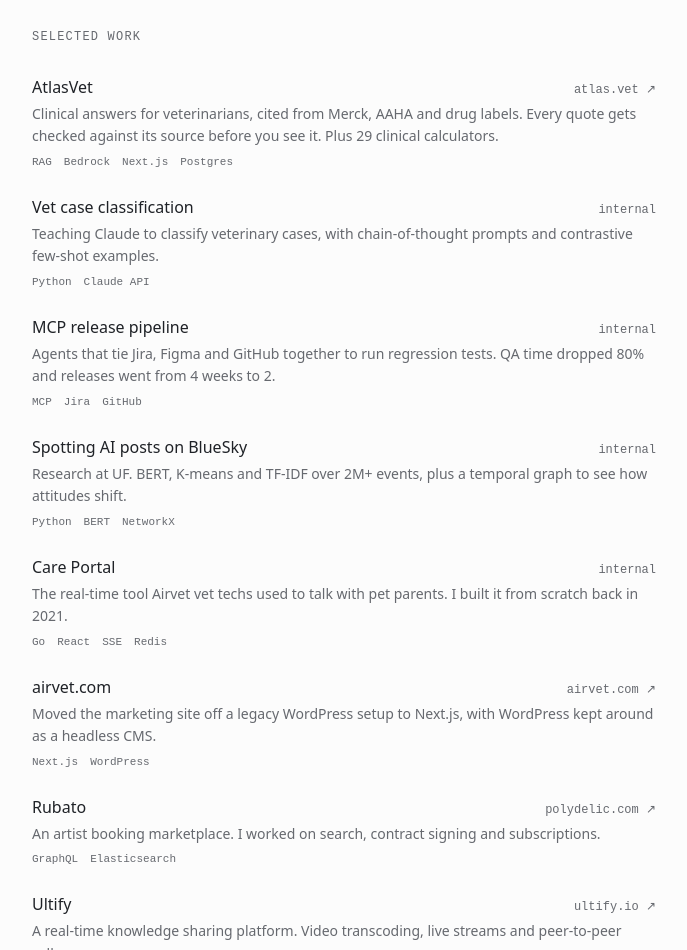
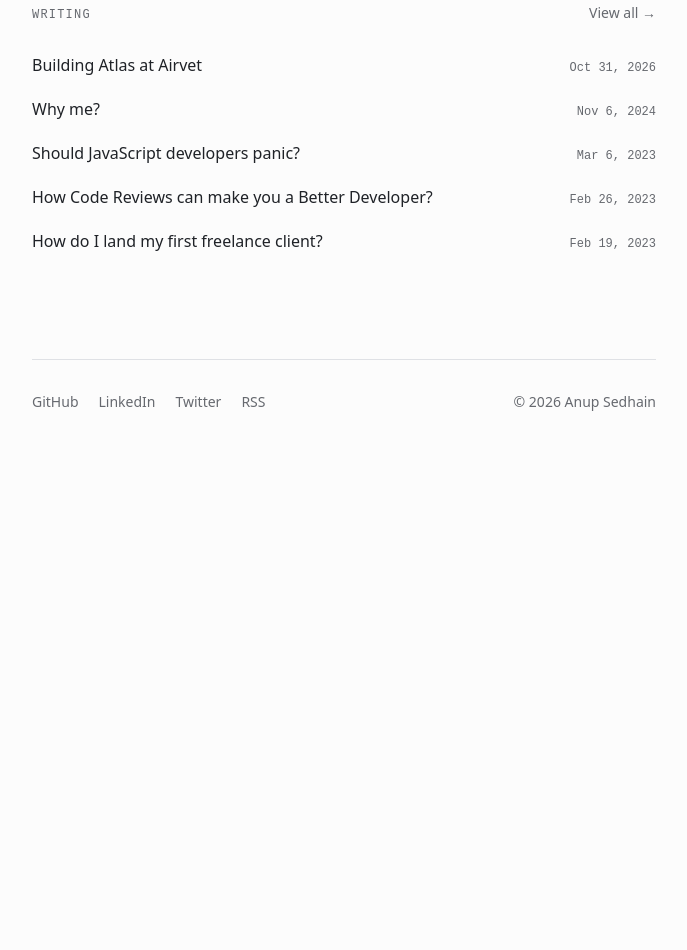
Before and after one commit to npsedhain/npsedhain, an Astro site: page / in a window 1280 px wide. Shown: the part 1850-2800 px from the top of the page, without its empty margins (296-983 px from the left). After the commit the page ends 2294 px from the top, so only its background shows below. Built offline with nearby package versions, Linux system fonts and the light colour scheme; Astro itself is replaced by a stand-in of ours.

Commit message:
Rename to Atlas, update title and bio, drop selected work

```diff
--- a/src/components/home/ProofStrip.astro
+++ b/src/components/home/ProofStrip.astro
@@ -11,7 +11,7 @@ interface Stat {
 const stats: Stat[] = [
   { value: '80%', countup: 80, width: 4, label: 'less QA time once MCP agents took over regression tests' },
   { value: '4→2', width: 4, label: 'weeks from feature to release with an agentic pipeline' },
-  { value: '92%', countup: 92, width: 4, label: 'accuracy spotting AI-written posts across 2M+ events' },
+  { value: '2M+', countup: 2, width: 4, label: 'social posts analyzed to track how behavior shifts over time' },
   { value: '7', countup: 7, width: 4, label: 'years building products' },
 ];
 ---
--- a/src/components/home/Work.astro
+++ /dev/null
@@ -1,33 +0,0 @@
----
-import Section from '../Section.astro';
-import { projects } from '../../data/projects';
----
-
-<Section title="Selected work">
-  <ul class="dim-list space-y-1">
-    {
-      projects.map((p) => (
-        <li class="py-2.5">
-          <div class="flex items-baseline justify-between gap-4">
-            <h3 class="font-medium">
-              {p.href ? (
-                <a href={p.href} class="link" target="_blank" rel="noopener">
-                  {p.name}
-                </a>
-              ) : (
-                p.name
-              )}
-            </h3>
-            <span class="shrink-0 font-mono text-xs text-muted">
-              {p.href ? `${p.linkLabel ?? 'link'} ↗` : 'internal'}
-            </span>
-          </div>
-          <p class="mt-1 text-sm leading-relaxed text-muted">{p.blurb}</p>
-          <ul class="mt-1.5 flex flex-wrap gap-x-3 gap-y-1 font-mono text-[11px] text-muted" aria-label="Tools">
-            {p.tags.map((t) => <li>{t}</li>)}
-          </ul>
-        </li>
-      ))
-    }
-  </ul>
-</Section>
--- a/src/data/experience.ts
+++ b/src/data/experience.ts
@@ -24,13 +24,13 @@ export const roles: Role[] = [
   {
     start: 'Jan 2026',
     end: 'Present',
-    title: 'Fullstack Engineer',
+    title: 'Fullstack AI Engineer',
     company: 'Airvet',
     companyUrl: 'https://www.airvet.com',
     location: 'Los Angeles, CA',
     summary:
-      'Same Airvet, new title. These days I spend most of my time on AtlasVet, a RAG app for vets, and on getting Claude to classify vet cases well.',
-    tags: ['RAG', 'Claude API', 'Python', 'TypeScript', 'Go'],
+      "Same Airvet, new title. These days I spend most of my time building Atlas, a RAG app for vets, and on getting LLMs to handle pet parents' concerns.",
+    tags: ['RAG', 'LLMs', 'Python', 'TypeScript', 'Go'],
   },
   {
     start: 'May 2025',
@@ -51,7 +51,7 @@ export const roles: Role[] = [
     companyUrl: 'https://www.ufl.edu',
     location: 'Gainesville, FL',
     summary:
-      'Ran 2M+ BlueSky events through a pipeline on HiPerGator to spot AI-written posts and watch how attitudes drift over time.',
+      "Ran 2M+ BlueSky events through a pipeline on HiPerGator to find posts on certain topics and news, and track how people's behavior changed over time.",
     tags: ['Python', 'BERT', 'NetworkX', 'HPC'],
   },
   {
--- a/src/data/projects.ts
+++ /dev/null
@@ -1,75 +0,0 @@
-// Selected work for the home page. Leave `href` out for internal systems with no public page.
-
-export interface Project {
-  name: string;
-  blurb: string;
-  href?: string;
-  linkLabel?: string;
-  tags: string[];
-}
-
-export const projects: Project[] = [
-  {
-    name: 'AtlasVet',
-    blurb:
-      'Clinical answers for veterinarians, cited from Merck, AAHA and drug labels. Every quote gets checked against its source before you see it. Plus 29 clinical calculators.',
-    href: 'https://atlas.vet',
-    linkLabel: 'atlas.vet',
-    tags: ['RAG', 'Bedrock', 'Next.js', 'Postgres'],
-  },
-  {
-    name: 'Vet case classification',
-    blurb: 'Teaching Claude to classify veterinary cases, with chain-of-thought prompts and contrastive few-shot examples.',
-    tags: ['Python', 'Claude API'],
-  },
-  {
-    name: 'MCP release pipeline',
-    blurb: 'Agents that tie Jira, Figma and GitHub together to run regression tests. QA time dropped 80% and releases went from 4 weeks to 2.',
-    tags: ['MCP', 'Jira', 'GitHub'],
-  },
-  {
-    name: 'Spotting AI posts on BlueSky',
-    blurb: 'Research at UF. BERT, K-means and TF-IDF over 2M+ events, plus a temporal graph to see how attitudes shift.',
-    tags: ['Python', 'BERT', 'NetworkX'],
-  },
-  {
-    name: 'Care Portal',
-    blurb: 'The real-time tool Airvet vet techs used to talk with pet parents. I built it from scratch back in 2021.',
-    tags: ['Go', 'React', 'SSE', 'Redis'],
-  },
-  {
-    name: 'airvet.com',
-    blurb: 'Moved the marketing site off a legacy WordPress setup to Next.js, with WordPress kept around as a headless CMS.',
-    href: 'https://www.airvet.com',
-    linkLabel: 'airvet.com',
-    tags: ['Next.js', 'WordPress'],
-  },
-  {
-    name: 'Rubato',
-    blurb: 'An artist booking marketplace. I worked on search, contract signing and subscriptions.',
-    href: 'https://www.polydelic.com/case-studies',
-    linkLabel: 'polydelic.com',
-    tags: ['GraphQL', 'Elasticsearch'],
-  },
-  {
-    name: 'Ultify',
-    blurb: 'A real-time knowledge sharing platform. Video transcoding, live streams and peer-to-peer calls.',
-    href: 'https://ultify.io/',
-    linkLabel: 'ultify.io',
-    tags: ['WebRTC', 'Mux', 'Node.js'],
-  },
-  {
-    name: 'vDom',
-    blurb: 'A tiny React clone with its own diffing, written to find out how the real one works.',
-    href: 'https://github.com/npsedhain/vDom',
-    linkLabel: 'github',
-    tags: ['JavaScript'],
-  },
-  {
-    name: 'reddit-clone',
-    blurb: 'A Reddit backend simulation in Go with actors, nested comments and karma.',
-    href: 'https://github.com/npsedhain/reddit-clone',
-    linkLabel: 'github',
-    tags: ['Go', 'Proto.Actor'],
-  },
-];
--- a/src/data/site.ts
+++ b/src/data/site.ts
@@ -1,20 +1,20 @@
 export const site = {
   name: 'Anup Sedhain',
-  role: 'Fullstack Engineer',
+  role: 'Fullstack AI Engineer',
   company: 'Airvet',
   companyUrl: 'https://www.airvet.com',
   description:
-    'Anup Sedhain is a fullstack engineer at Airvet building AI systems for veterinary care. Writing about software, AI engineering and life.',
+    'Anup Sedhain is a fullstack AI engineer at Airvet building AI systems for veterinary care. Writing about software, AI engineering and life.',
   email: 'npsedhain@gmail.com',
   url: 'https://www.npsedhain.com',
   // Short plain-spoken bio for the home page hero.
   bio: [
-    "I build AI things for veterinary telehealth at Airvet. Right now that mostly means <a href=\"https://atlas.vet\">AtlasVet</a>, where vets ask clinical questions and get answers that quote their sources, and making sure it doesn't make things up.",
-    "I'm from Nepal, and I'm not a prodigy. I didn't write a line of code until high school. At Kathmandu University I started Dailo, which won the Hult Prize on campus and then lost the regional finals in Tokyo. I needed a real job that paid.",
+    "I'm a fullstack AI engineer building AI things for veterinary telehealth. Right now that mostly means building <a href=\"https://atlas.vet\">Atlas</a> at Airvet, where vets ask clinical questions and get answers that quote their sources, and making sure it doesn't make things up.",
+    "I live in the US. I started dabbling with the web and the internet back in high school, and in college my team won the <a href=\"https://www.hultprize.org/\">Hult Prize</a> at Kathmandu University.",
     "So: Leapfrog in Kathmandu, then freelancing for Polydelic in Oslo (my sleepless era), then Airvet, then a master's at the University of Florida, then back to Airvet. About seven years of shipping things so far.",
   ],
   // One line about what I'm working on right now. Keep it current.
-  now: 'Building AtlasVet, cited clinical answers for vets.',
+  now: 'Building Atlas at Airvet, cited clinical answers for vets.',
   socials: [
     { label: 'GitHub', href: 'https://github.com/npsedhain' },
     { label: 'LinkedIn', href: 'https://www.linkedin.com/in/npsedhain/' },
--- a/src/pages/index.astro
+++ b/src/pages/index.astro
@@ -5,7 +5,6 @@ import PostList from '../components/PostList.astro';
 import Hero from '../components/home/Hero.astro';
 import ProofStrip from '../components/home/ProofStrip.astro';
 import Experience from '../components/home/Experience.astro';
-import Work from '../components/home/Work.astro';
 import { getPosts } from '../lib/posts';
 
 const posts = getPosts().slice(0, 5);
@@ -15,7 +14,6 @@ const posts = getPosts().slice(0, 5);
   <Hero />
   <ProofStrip />
   <Experience />
-  <Work />
 
   <Section title="Writing" href={posts.length ? '/writing' : undefined}>
     {
--- a/src/pages/writing/building-atlasvet.astro
+++ b/src/pages/writing/building-atlas-at-airvet.astro
@@ -2,9 +2,9 @@
 import Post from '../../layouts/Post.astro';
 
 export const meta = {
-  title: 'Teaching a RAG app to show its work',
+  title: 'Building Atlas at Airvet',
   date: '2026-10-31',
-  description: 'What building AtlasVet taught me about citations, retrieval, and knowing when not to answer.',
+  description: 'What building Atlas taught me about citations, retrieval, and knowing when not to answer.',
   kind: 'essay',
 } as const;
 ---
@@ -16,14 +16,14 @@ export const meta = {
   </p>
 
   <p>
-    That is the whole idea behind <a href="https://atlas.vet">AtlasVet</a>, the thing I have been spending most of my
-    days on at Airvet.
+    That is the whole idea behind <a href="https://atlas.vet">Atlas</a>, the thing I have been building at Airvet and spending most of my
+    days on.
   </p>
 
-  <h2>What AtlasVet is</h2>
+  <h2>What Atlas is</h2>
 
   <p>
-    AtlasVet is a clinical-evidence Q&amp;A app for veterinarians. You ask a clinical question, and you get an answer
+    Atlas is a clinical-evidence Q&amp;A app for veterinarians. You ask a clinical question, and you get an answer
     where every claim points back to a source you can open and read yourself.
   </p>
 
@@ -41,7 +41,7 @@ export const meta = {
   <h2>The rule: no quote, no claim</h2>
 
   <p>
-    The scariest thing an AI can do in medicine is make something up and say it nicely. So we built AtlasVet around one
+    The scariest thing an AI can do in medicine is make something up and say it nicely. So we built Atlas around one
     rule. If the answer says something, it has to quote the exact passage that says it.
   </p>
 
```
